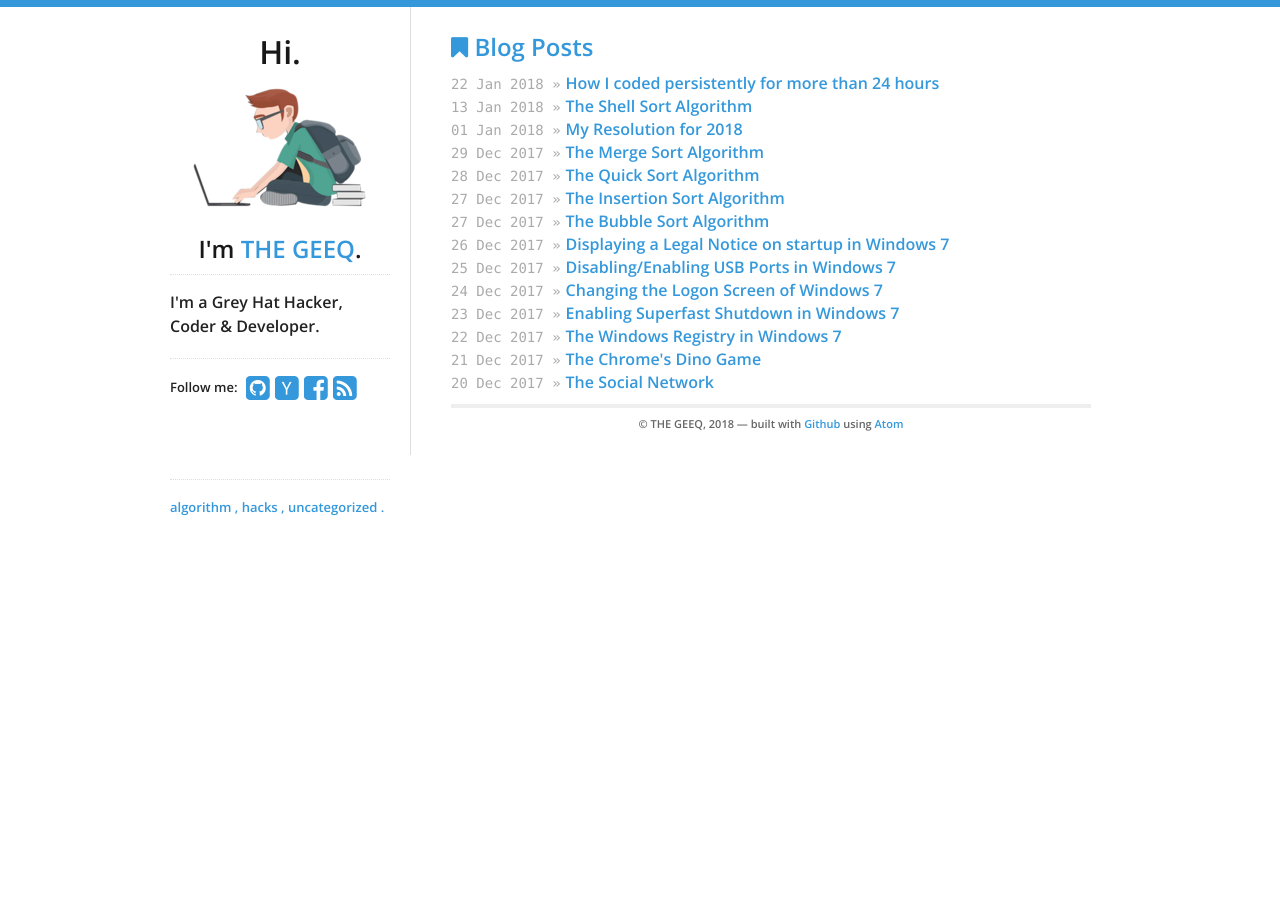
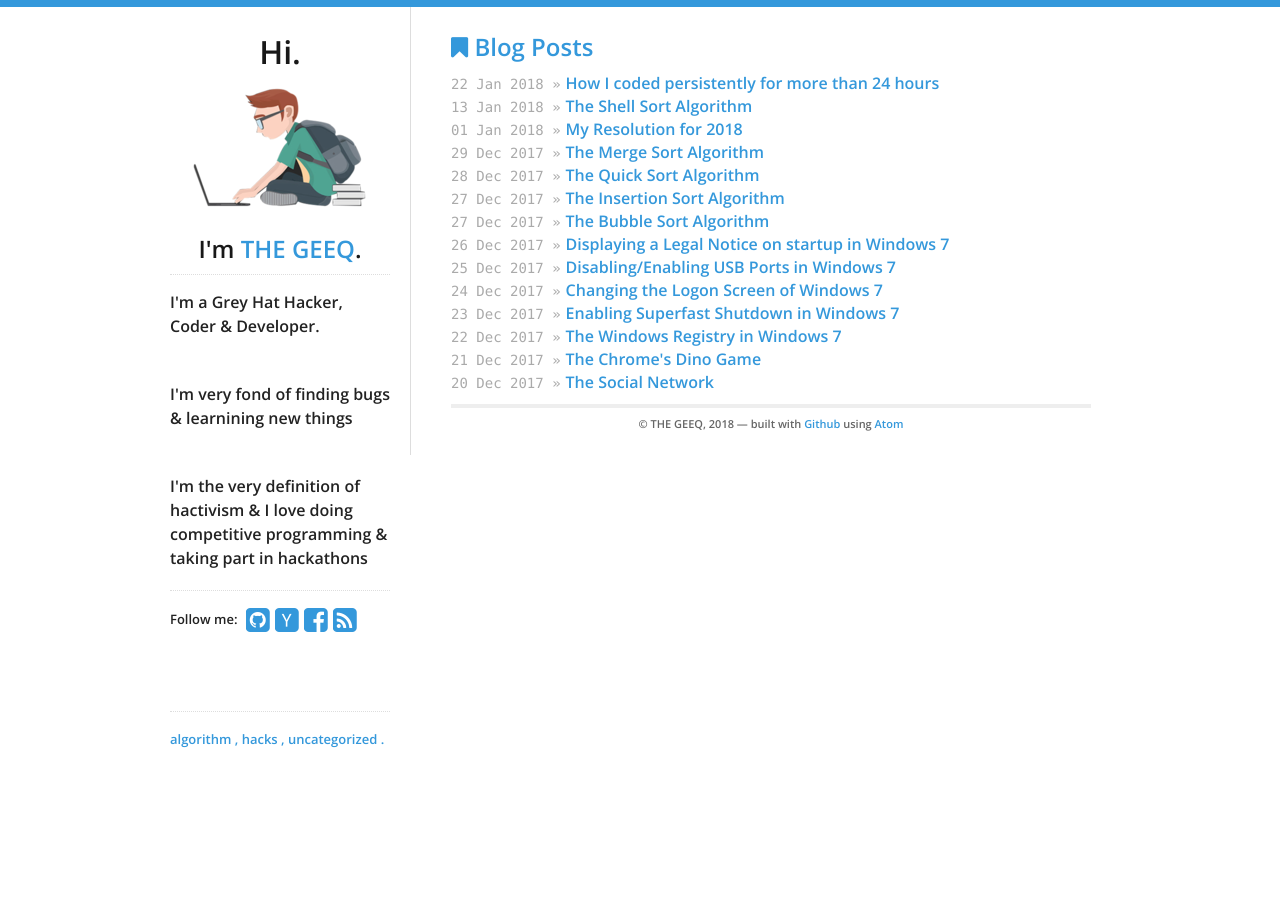
Before and after one commit to anthrax3/thegeeq.github.io, a Jekyll site: the page built from index.html, in a window 1280 px wide. Built offline with Jekyll 4.4.1, drawn with Linux system fonts in a browser that asks for light colours; nearby versions of some CDN libraries.

Commit message:
Update sidebar.html

```diff
--- a/_includes/sidebar.html
+++ b/_includes/sidebar.html
@@ -9,7 +9,9 @@
   </a>
   <h2>I'm <a href="/">{{ site.data.theme.name }}</a>.</h2>
   <div id="bio">
-    <p>I'm a Grey Hat Hacker, Coder & Developer.</p>
+    <p>I'm a Grey Hat Hacker, Coder & Developer.</p><br>
+    <p>I'm very fond of finding bugs & learnining new things</p><br>
+    <p>I'm the very definition of hactivism & I love doing competitive programming & taking part in hackathons</p>
   </div>
   <div id="social">
     {% include social.html %}
```
